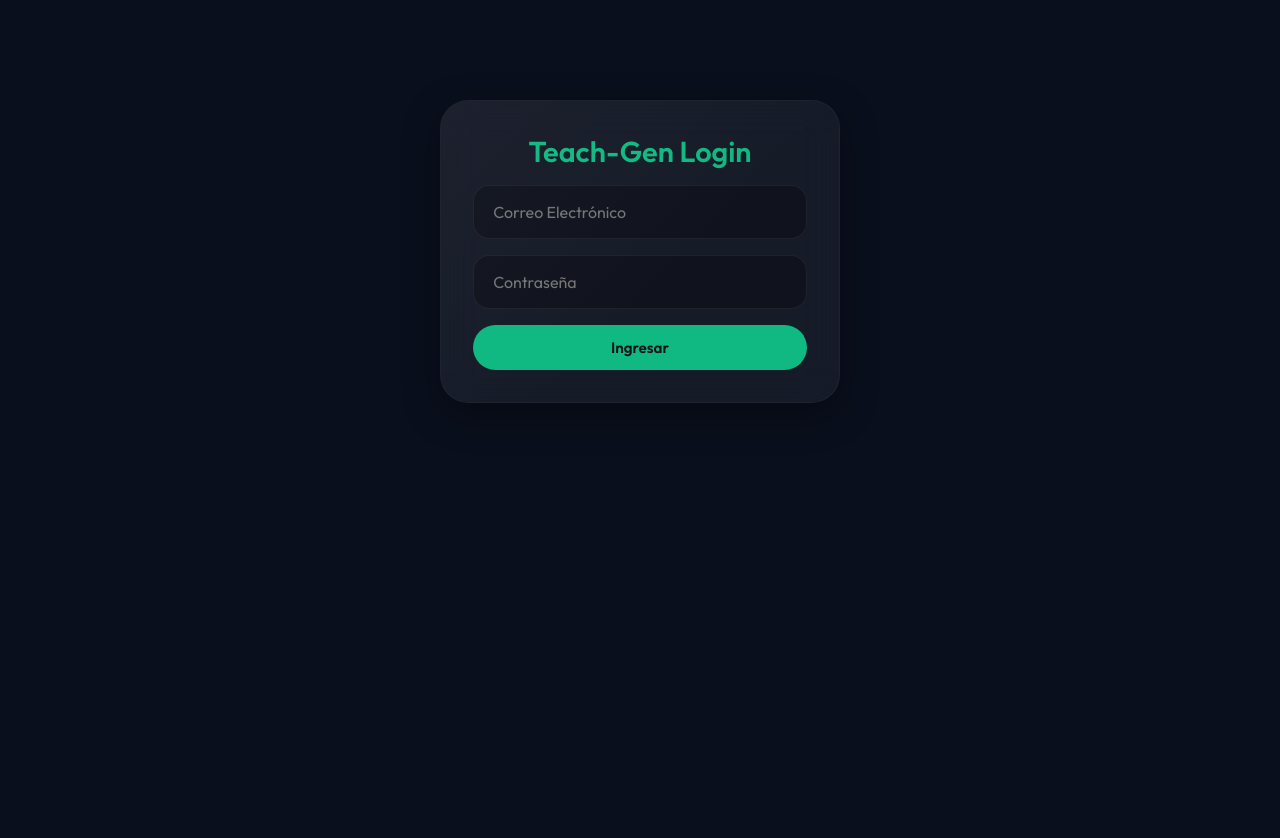
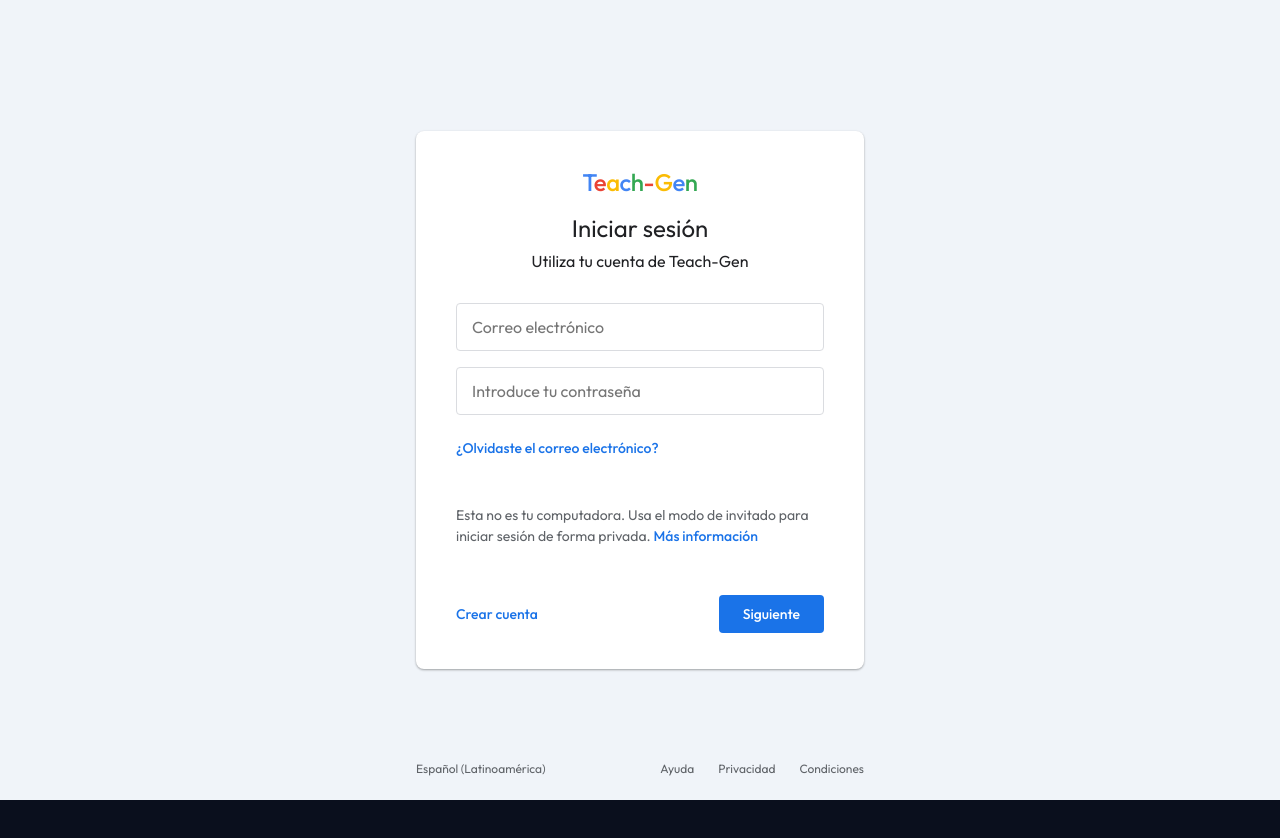
Before and after one commit to rodrigorayo/teach-gen, a React (Vite) app in the folder frontend/: page /login in a window 1280 px wide. Shown: the top 838 px of the page. After the commit the page ends 800 px from the top, so only its background shows below. Built offline with nearby package versions, Linux system fonts and the light colour scheme; no server answers.

Commit message:
Redesign Login view to match Google Material Design 3 style

```diff
--- a/frontend/src/views/Login.tsx
+++ b/frontend/src/views/Login.tsx
@@ -1,14 +1,18 @@
-import { useState } from 'react';
+import React, { useState } from 'react';
 import { useNavigate } from 'react-router-dom';
 import api from '../api';
 
 export default function Login() {
   const [email, setEmail] = useState('');
   const [password, setPassword] = useState('');
+  const [error, setError] = useState('');
+  const [loading, setLoading] = useState(false);
   const navigate = useNavigate();
 
   const handleLogin = async (e: React.FormEvent) => {
     e.preventDefault();
+    setError('');
+    setLoading(true);
     try {
       const formData = new URLSearchParams();
       formData.append('username', email);
@@ -26,31 +30,198 @@ export default function Login() {
       } else {
         navigate('/profesor');
       }
-    } catch (error) {
-      alert("Credenciales incorrectas");
+    } catch (err) {
+      setError("No se pudo encontrar tu cuenta de Teach-Gen o la contraseña es incorrecta.");
+    } finally {
+      setLoading(false);
     }
   };
 
   return (
-    <div className="card" style={{ maxWidth: '400px', margin: '100px auto' }}>
-      <h2 style={{ textAlign: 'center', color: 'var(--color-secondary)' }}>Teach-Gen Login</h2>
-      <form onSubmit={handleLogin} style={{ display: 'flex', flexDirection: 'column', gap: '1rem' }}>
+    <div style={{
+      position: 'fixed',
+      inset: 0,
+      display: 'flex',
+      alignItems: 'center',
+      justifyContent: 'center',
+      backgroundColor: '#f0f4f9',
+      fontFamily: '"Google Sans", Roboto, Arial, sans-serif',
+      padding: '20px',
+      zIndex: 9999
+    }}>
+      <div style={{
+        backgroundColor: '#ffffff',
+        borderRadius: '8px',
+        padding: '36px 40px 36px 40px',
+        width: '100%',
+        maxWidth: '448px',
+        boxShadow: '0 1px 3px rgba(0,0,0,0.12), 0 1px 2px rgba(0,0,0,0.24)',
+        boxSizing: 'border-box'
+      }}>
+        <div style={{ textAlign: 'center', marginBottom: '32px' }}>
+          {/* Google-like colorful logo text */}
+          <h1 style={{
+            margin: 0,
+            fontSize: '24px',
+            fontWeight: 500,
+            letterSpacing: '-0.5px'
+          }}>
+            <span style={{ color: '#4285F4' }}>T</span>
+            <span style={{ color: '#EA4335' }}>e</span>
+            <span style={{ color: '#FBBC05' }}>a</span>
+            <span style={{ color: '#4285F4' }}>c</span>
+            <span style={{ color: '#34A853' }}>h</span>
+            <span style={{ color: '#EA4335' }}>-</span>
+            <span style={{ color: '#FBBC05' }}>G</span>
+            <span style={{ color: '#4285F4' }}>e</span>
+            <span style={{ color: '#34A853' }}>n</span>
+          </h1>
+          <h2 style={{
+            fontSize: '24px',
+            fontWeight: 400,
+            color: '#202124',
+            marginTop: '16px',
+            marginBottom: '8px'
+          }}>
+            Iniciar sesión
+          </h2>
+          <p style={{ fontSize: '16px', color: '#202124', margin: 0 }}>
+            Utiliza tu cuenta de Teach-Gen
+          </p>
+        </div>
+
+        <form onSubmit={handleLogin} style={{ display: 'flex', flexDirection: 'column', gap: '16px' }}>
+          {/* Email Input */}
+          <div style={{ position: 'relative' }}>
             <input
               type="email"
-          placeholder="Correo Electrónico"
+              placeholder="Correo electrónico"
               value={email}
               onChange={e => setEmail(e.target.value)}
               required
+              style={{
+                width: '100%',
+                padding: '13px 15px',
+                fontSize: '16px',
+                border: '1px solid #dadce0',
+                borderRadius: '4px',
+                outline: 'none',
+                boxSizing: 'border-box',
+                color: '#202124',
+                transition: 'border-color 0.2s',
+                backgroundColor: 'transparent'
+              }}
+              onFocus={(e) => e.target.style.border = '2px solid #1a73e8'}
+              onBlur={(e) => e.target.style.border = '1px solid #dadce0'}
             />
+          </div>
+
+          {/* Password Input */}
+          <div style={{ position: 'relative' }}>
             <input
               type="password"
-          placeholder="Contraseña"
+              placeholder="Introduce tu contraseña"
               value={password}
               onChange={e => setPassword(e.target.value)}
               required
+              style={{
+                width: '100%',
+                padding: '13px 15px',
+                fontSize: '16px',
+                border: '1px solid #dadce0',
+                borderRadius: '4px',
+                outline: 'none',
+                boxSizing: 'border-box',
+                color: '#202124',
+                transition: 'border-color 0.2s',
+                backgroundColor: 'transparent'
+              }}
+              onFocus={(e) => e.target.style.border = '2px solid #1a73e8'}
+              onBlur={(e) => e.target.style.border = '1px solid #dadce0'}
             />
-        <button type="submit" className="btn btn-success" style={{ justifyContent: 'center' }}>Ingresar</button>
+          </div>
+
+          {error && (
+            <div style={{ display: 'flex', alignItems: 'center', color: '#d93025', fontSize: '14px', marginTop: '8px' }}>
+              <svg aria-hidden="true" fill="currentColor" focusable="false" width="16px" height="16px" viewBox="0 0 24 24" xmlns="http://www.w3.org/2000/svg" style={{ marginRight: '8px' }}>
+                <path d="M12 2C6.48 2 2 6.48 2 12s4.48 10 10 10 10-4.48 10-10S17.52 2 12 2zm1 15h-2v-2h2v2zm0-4h-2V7h2v6z"></path>
+              </svg>
+              {error}
+            </div>
+          )}
+
+          <div style={{ fontSize: '14px', color: '#1a73e8', fontWeight: 500, marginTop: '8px', cursor: 'pointer' }}>
+            ¿Olvidaste el correo electrónico?
+          </div>
+
+          <div style={{ fontSize: '14px', color: '#5f6368', marginTop: '32px', lineHeight: '1.5' }}>
+            Esta no es tu computadora. Usa el modo de invitado para iniciar sesión de forma privada. <span style={{ color: '#1a73e8', fontWeight: 500, cursor: 'pointer' }}>Más información</span>
+          </div>
+
+          <div style={{
+            display: 'flex',
+            justifyContent: 'space-between',
+            alignItems: 'center',
+            marginTop: '32px'
+          }}>
+            <button
+              type="button"
+              style={{
+                background: 'none',
+                border: 'none',
+                color: '#1a73e8',
+                fontWeight: 500,
+                fontSize: '14px',
+                cursor: 'pointer',
+                padding: '8px 8px',
+                marginLeft: '-8px'
+              }}
+            >
+              Crear cuenta
+            </button>
+
+            <button
+              type="submit"
+              disabled={loading}
+              style={{
+                backgroundColor: '#1a73e8',
+                color: 'white',
+                border: 'none',
+                borderRadius: '4px',
+                padding: '10px 24px',
+                fontSize: '14px',
+                fontWeight: 500,
+                cursor: 'pointer',
+                transition: 'background-color 0.2s',
+                opacity: loading ? 0.7 : 1
+              }}
+              onMouseOver={(e) => e.currentTarget.style.backgroundColor = '#1557b0'}
+              onMouseOut={(e) => e.currentTarget.style.backgroundColor = '#1a73e8'}
+            >
+              {loading ? 'Cargando...' : 'Siguiente'}
+            </button>
+          </div>
         </form>
+      </div>
+
+      {/* Footer links similar to Google */}
+      <div style={{
+        position: 'absolute',
+        bottom: '24px',
+        display: 'flex',
+        justifyContent: 'space-between',
+        width: '100%',
+        maxWidth: '448px',
+        fontSize: '12px',
+        color: '#5f6368'
+      }}>
+        <div>Español (Latinoamérica)</div>
+        <div style={{ display: 'flex', gap: '24px' }}>
+          <span style={{ cursor: 'pointer' }}>Ayuda</span>
+          <span style={{ cursor: 'pointer' }}>Privacidad</span>
+          <span style={{ cursor: 'pointer' }}>Condiciones</span>
+        </div>
+      </div>
     </div>
   );
 }
```
Lines whose indentation alone changed are shown as unchanged.
